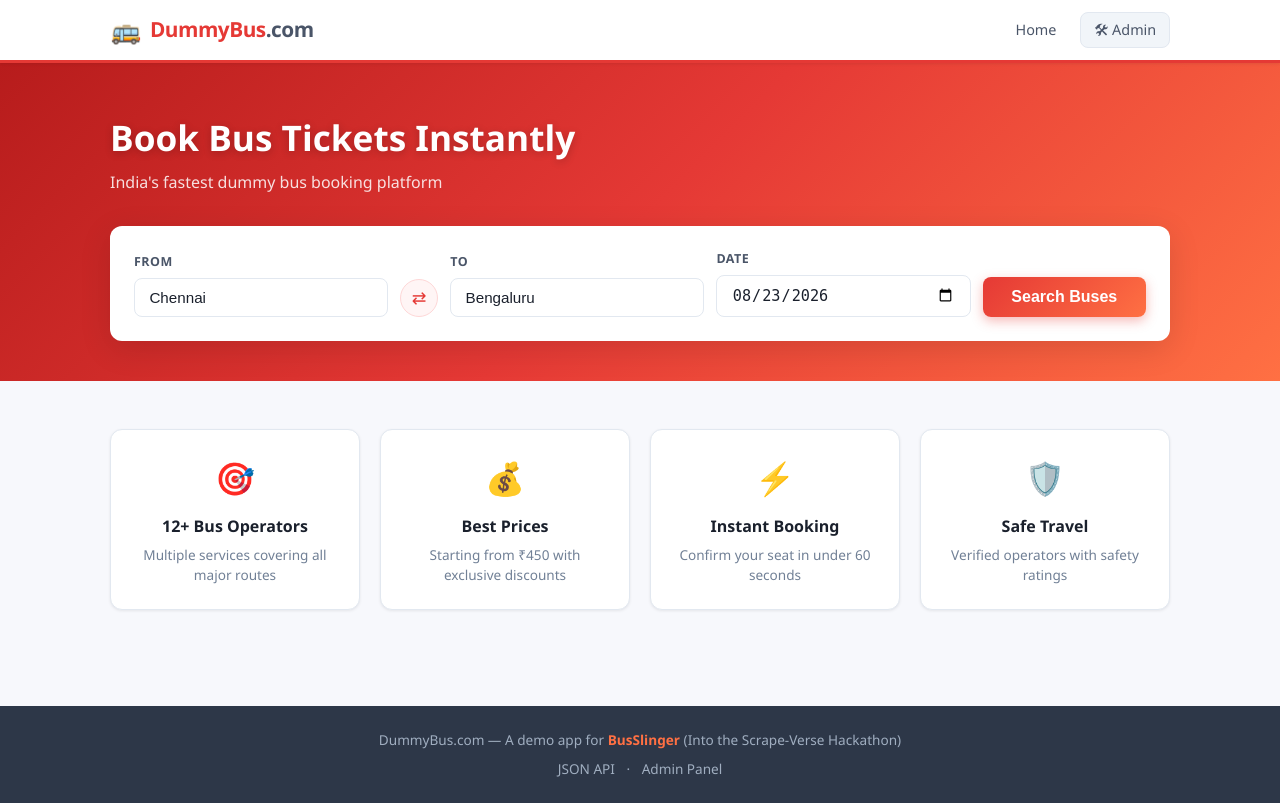
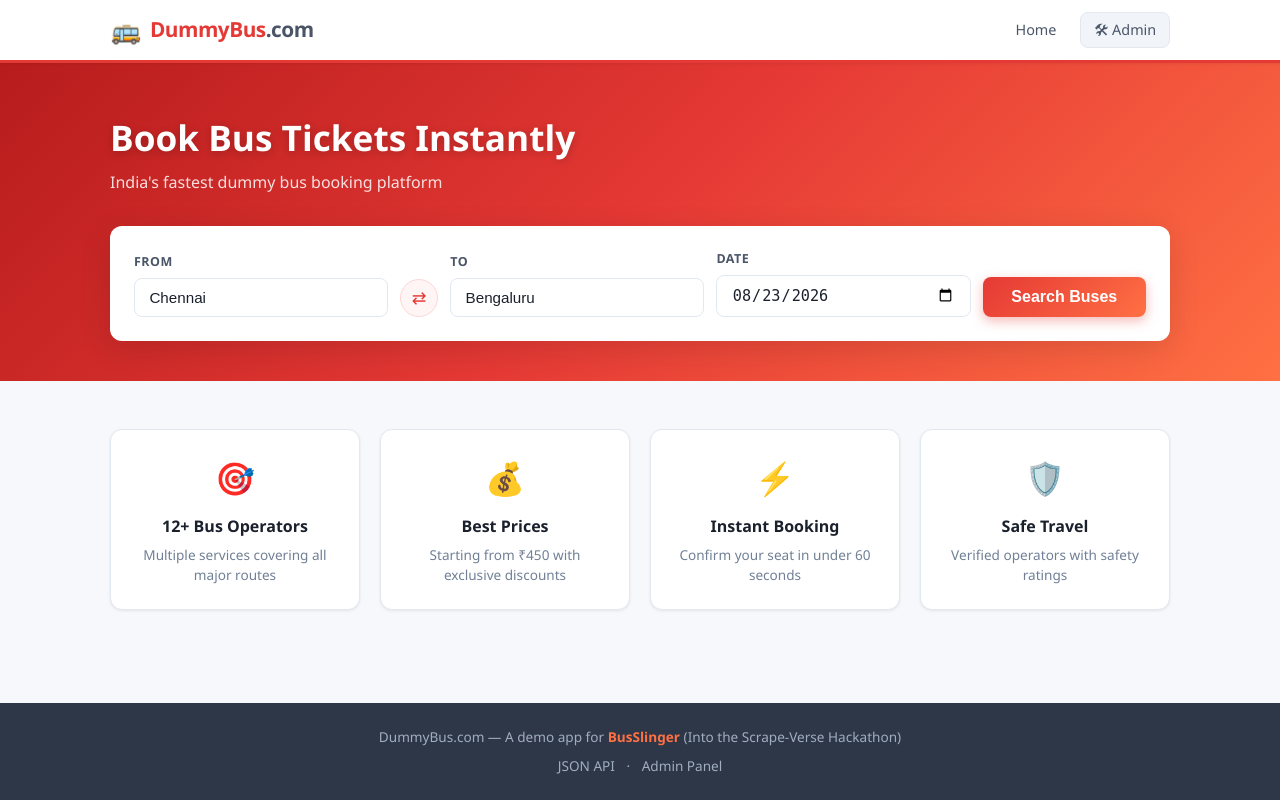
Before and after one commit to Gopinathv19/dummybus, a FastAPI app: page / in a window 1280 px wide. Run offline with FastAPI, Linux system fonts and the light colour scheme.

Commit message:
Footer added properly

```diff
--- a/static/style.css
+++ b/static/style.css
@@ -24,8 +24,8 @@
   --font:            'Segoe UI', system-ui, -apple-system, sans-serif;
 }
 
-html { font-size: 16px; scroll-behavior: smooth; }
-body { font-family: var(--font); background: var(--bg-page); color: var(--text-primary); line-height: 1.5; }
+html { font-size: 16px; scroll-behavior: smooth; height: 100%; }
+body { font-family: var(--font); background: var(--bg-page); color: var(--text-primary); line-height: 1.5; min-height: 100vh; display: flex; flex-direction: column; }
 a { color: var(--brand-primary); }
 a:hover { color: var(--brand-dark); }
 
@@ -119,7 +119,7 @@ a:hover { color: var(--brand-dark); }
 .search-btn:hover { transform: translateY(-2px); box-shadow: 0 6px 20px rgba(229,57,53,0.45); }
 
 /* ── Features Grid ────────────────────────────────────────────────────────── */
-.features { padding: 3rem 0; }
+.features { padding: 3rem 0; flex: 1; }
 .features-grid { display: grid; grid-template-columns: repeat(auto-fill, minmax(220px, 1fr)); gap: 1.25rem; }
 .feature-card {
   background: white; border-radius: var(--radius); padding: 1.5rem;
@@ -274,7 +274,7 @@ a:hover { color: var(--brand-dark); }
 .footer {
   background: #2d3748; color: #a0aec0;
   text-align: center; padding: 1.5rem 0;
-  margin-top: 3rem; font-size: 0.85rem;
+  margin-top: auto; font-size: 0.85rem;
 }
 .footer strong { color: var(--brand-secondary); }
 .footer-links { margin-top: 0.5rem; }
--- a/templates/admin.html
+++ b/templates/admin.html
@@ -203,9 +203,6 @@
 
     <!-- ── Big Action Buttons ── -->
     <div class="action-row">
-      <button class="action-btn action-btn--break" onclick="breakAll()">
-        💥 Break ALL Fields
-      </button>
       <button class="action-btn action-btn--restore" onclick="restoreAll()">
         ✅ Restore ALL Fields
       </button>
```
